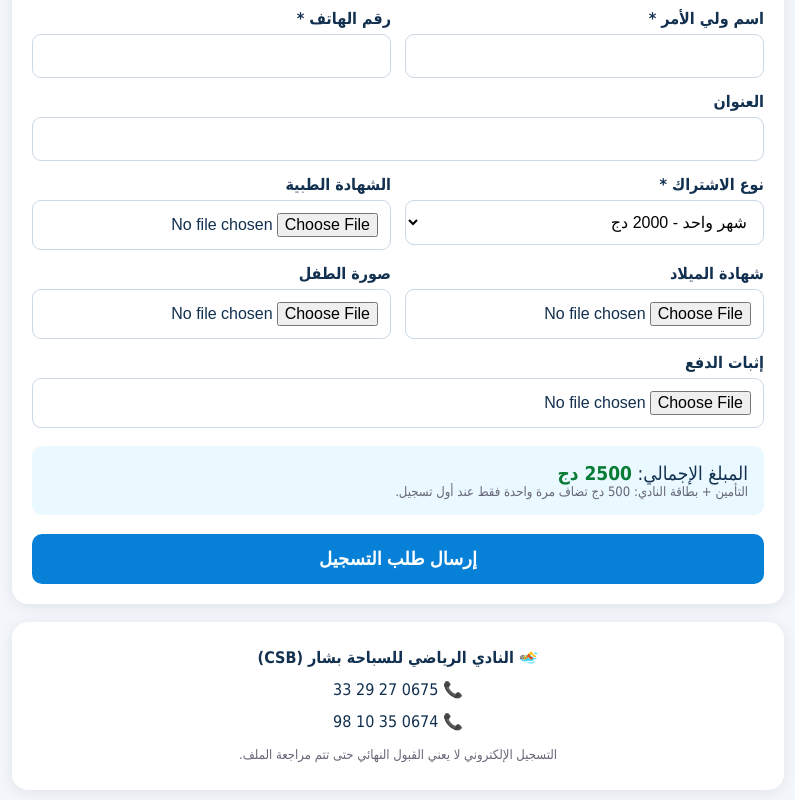
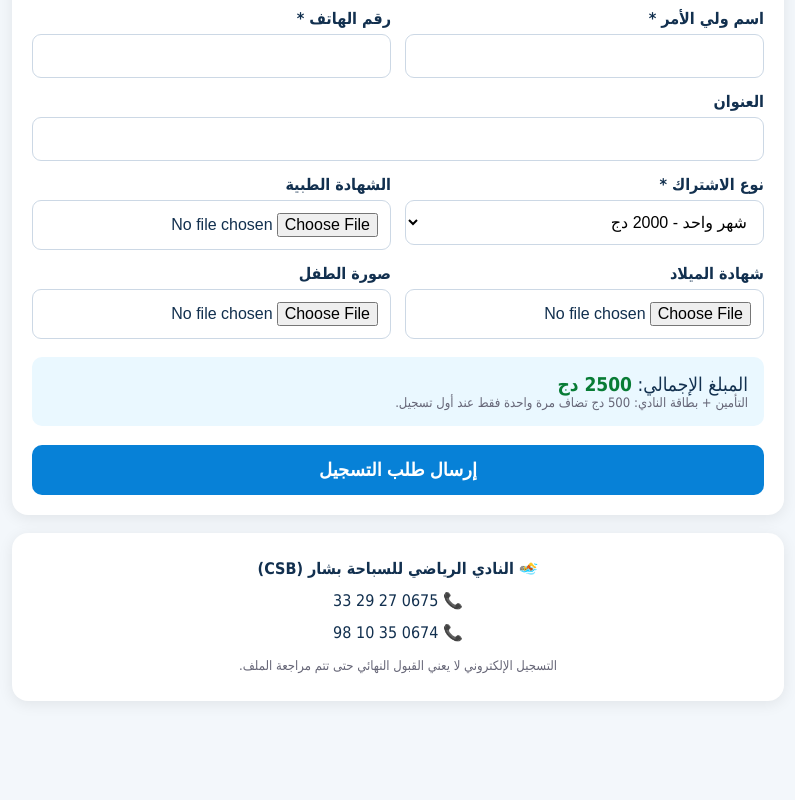
Before and after one commit to Zaki1smail/csb-registration, a website: page index.html in a window 1280 px wide. Shown: the part 638-1438 px from the top of the page, without its empty margins (242-1037 px from the left). After the commit the page ends 1359 px from the top, so only its background shows below. Drawn offline with Linux system fonts and the light colour scheme.

Commit message:
Update index.html

```diff
--- a/index.html
+++ b/index.html
@@ -284,7 +284,7 @@ button{
 <label>نوع الاشتراك *</label>
 <select id="subscription" onchange="calculatePrice()">
 <option value="2000">شهر واحد - 2000 دج</option>
-<option value="6500">3 أشهر - 6500 دج</option>
+<option value="6000">3 أشهر - 6000 دج</option>
 </select>
 </div>
 
@@ -303,10 +303,6 @@ button{
 <input id="childPhoto" type="file" accept="image/*">
 </div>
 
-<div class="full">
-<label>إثبات الدفع</label>
-<input id="paymentProof" type="file" accept="image/*,.pdf">
-</div>
 
 </div>
 
```
